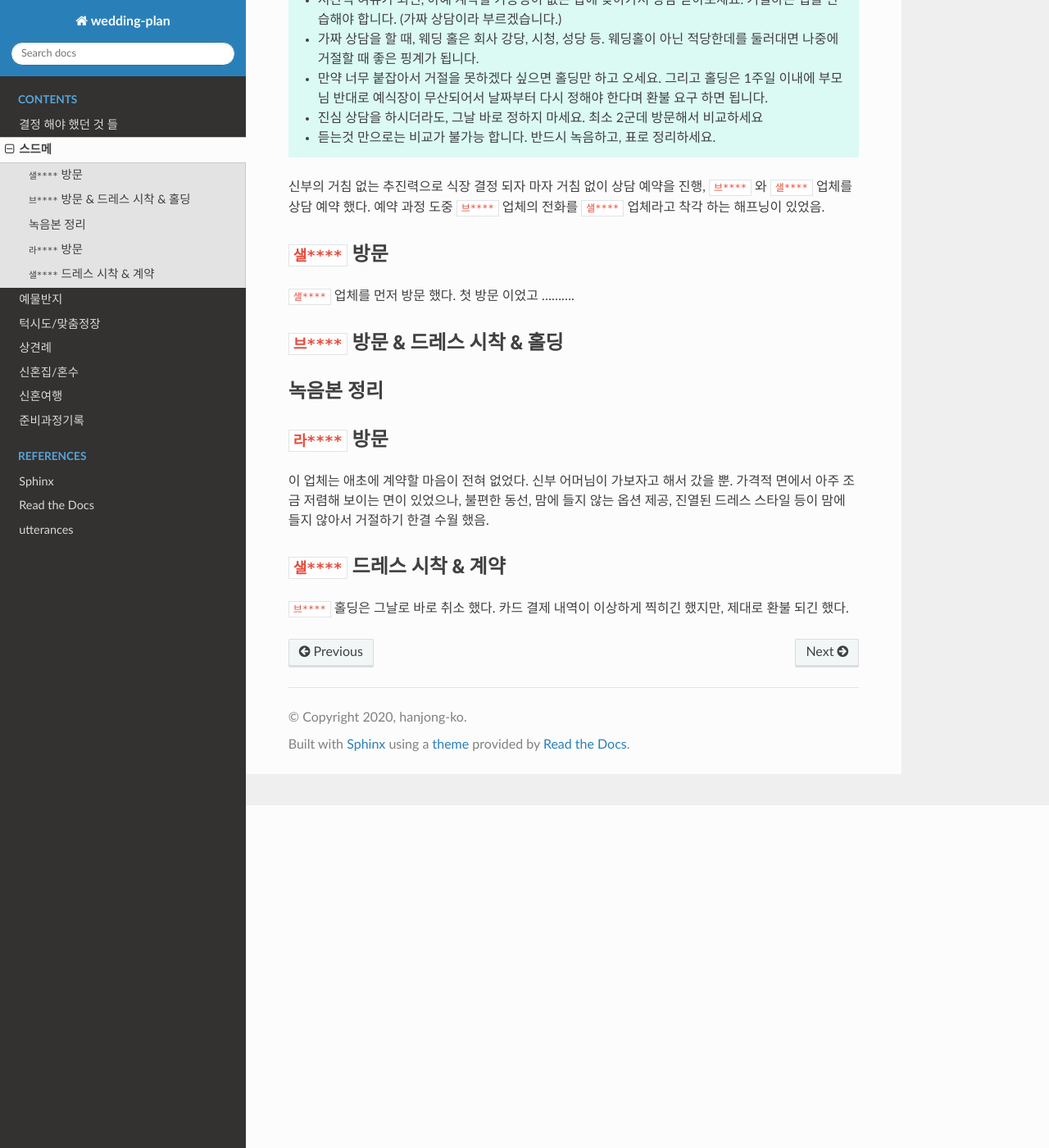
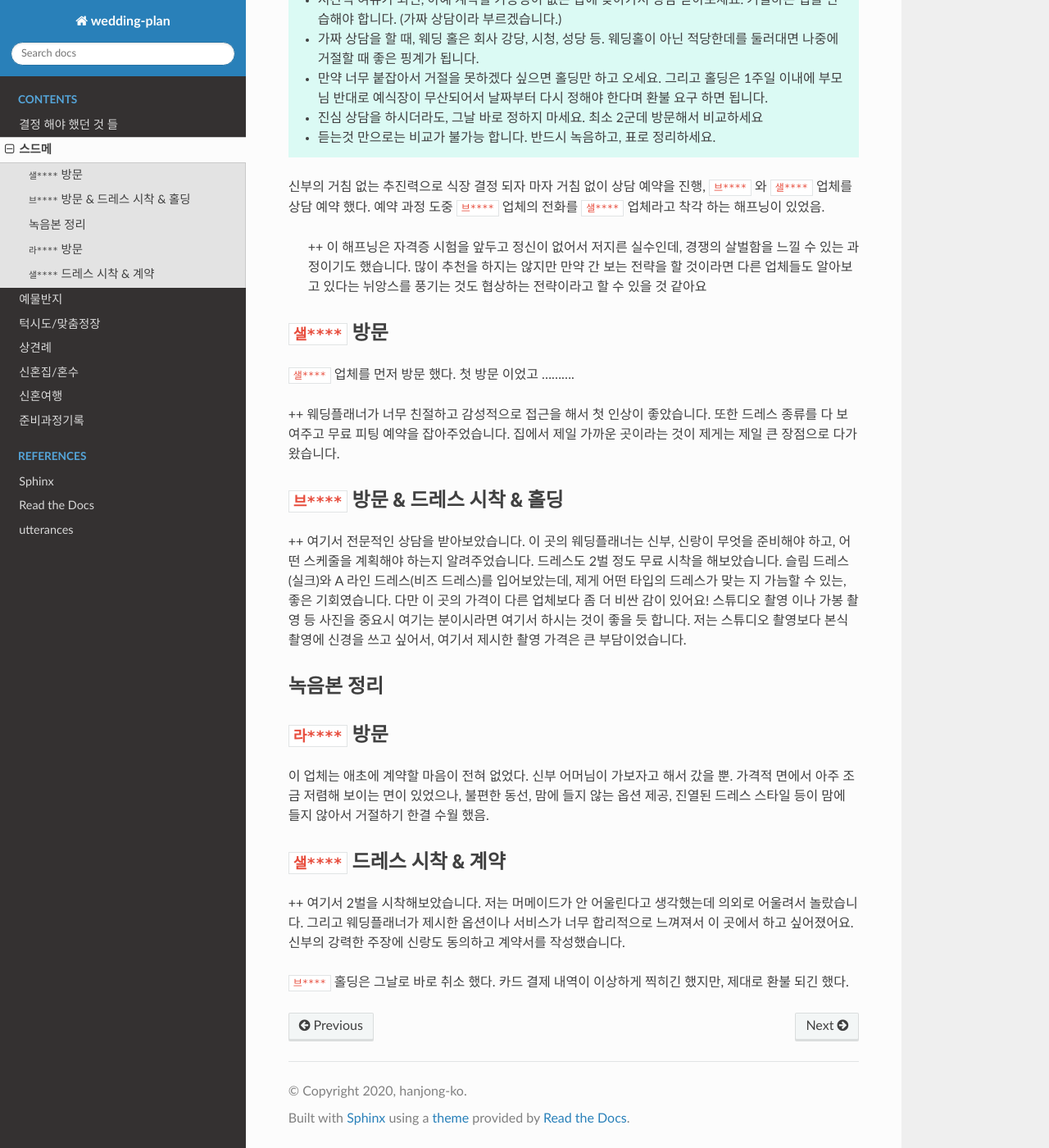
Before and after one commit to rino0601/hjk52knk, a Sphinx documentation site: the page built from docs/dress.rst, in a window 1280 px wide and 1400 px high, scrolled down 418 px. Shown: the whole window at 82% size. Built offline with Sphinx 7.4.7 and the Read the Docs theme 2.0.0, drawn with Linux system fonts in a browser that asks for light colours; comment, search, counter and statistics services are not loaded.

Commit message:
Update dress.rst

```diff
--- a/docs/dress.rst
+++ b/docs/dress.rst
@@ -20,16 +20,27 @@
 ``브****`` 와 ``샐****`` 업체를 상담 예약 했다.
 예약 과정 도중 ``브****`` 업체의 전화를 ``샐****`` 업체라고 착각 하는 해프닝이 있었음.
 
+ ++ 이 해프닝은 자격증 시험을 앞두고 정신이 없어서 저지른 실수인데, 경쟁의 살벌함을 느낄 수 있는 과정이기도 했습니다.
+ 많이 추천을 하지는 않지만 만약 간 보는 전략을 할 것이라면 다른 업체들도 알아보고 있다는 뉘앙스를 풍기는 것도 협상하는 전략이라고 할 수 있을 것 같아요
+
 
 ``샐****`` 방문
 ------------------------
 
 ``샐****`` 업체를 먼저 방문 했다. 첫 방문 이었고 ..........
 
+++ 웨딩플래너가 너무 친절하고 감성적으로 접근을 해서 첫 인상이 좋았습니다.
+또한 드레스 종류를 다 보여주고 무료 피팅 예약을 잡아주었습니다.
+집에서 제일 가까운 곳이라는 것이 제게는 제일 큰 장점으로 다가왔습니다.
 
 ``브****`` 방문 & 드레스 시착 & 홀딩
 ----------------------------------------
 
+++ 여기서 전문적인 상담을 받아보았습니다. 이 곳의 웨딩플래너는 신부, 신랑이 무엇을 준비해야 하고, 어떤 스케줄을 계획해야 하는지 알려주었습니다.
+드레스도 2벌 정도 무료 시착을 해보았습니다. 슬림 드레스(실크)와 A 라인 드레스(비즈 드레스)를 입어보았는데, 제게 어떤 타입의 드레스가 맞는 지 가늠할 수 있는, 좋은 기회였습니다.
+다만 이 곳의 가격이 다른 업체보다 좀 더 비싼 감이 있어요!
+스튜디오 촬영 이나 가봉 촬영 등 사진을 중요시 여기는 분이시라면 여기서 하시는 것이 좋을 듯 합니다.
+저는 스튜디오 촬영보다 본식 촬영에 신경을 쓰고 싶어서, 여기서 제시한 촬영 가격은 큰 부담이었습니다.
 
 녹음본 정리
 -----------------------------------------
@@ -46,6 +57,11 @@
 ``샐****`` 드레스 시착 & 계약
 -----------------------------------------
 
+++ 여기서 2벌을 시착해보았습니다.
+저는 머메이드가 안 어울린다고 생각했는데 의외로 어울려서 놀랐습니다.
+그리고 웨딩플래너가 제시한 옵션이나 서비스가 너무 합리적으로 느껴져서 이 곳에서 하고 싶어졌어요.
+신부의 강력한 주장에 신랑도 동의하고 계약서를 작성했습니다.
+
 ``브****`` 홀딩은 그날로 바로 취소 했다.
 카드 결제 내역이 이상하게 찍히긴 했지만, 제대로 환불 되긴 했다.
 
```
